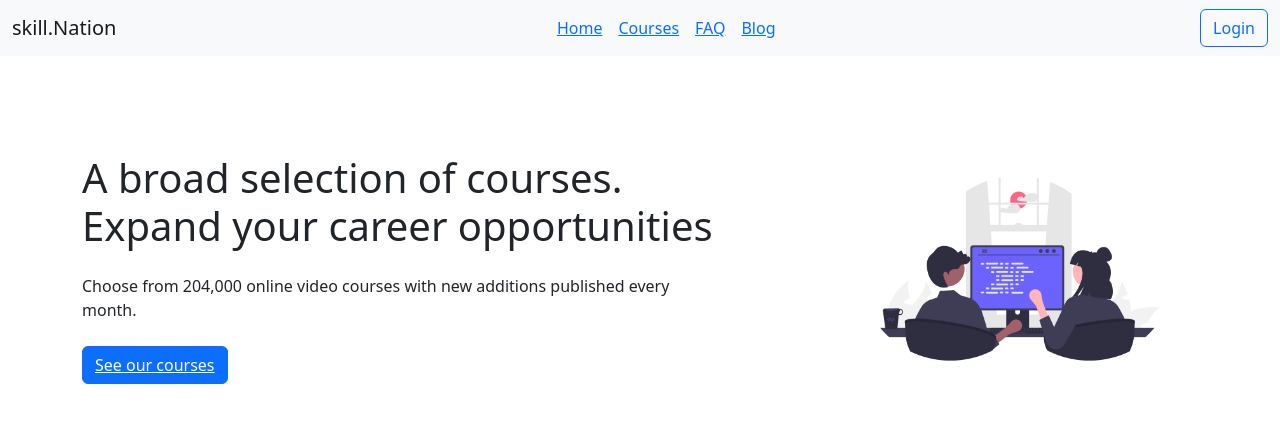
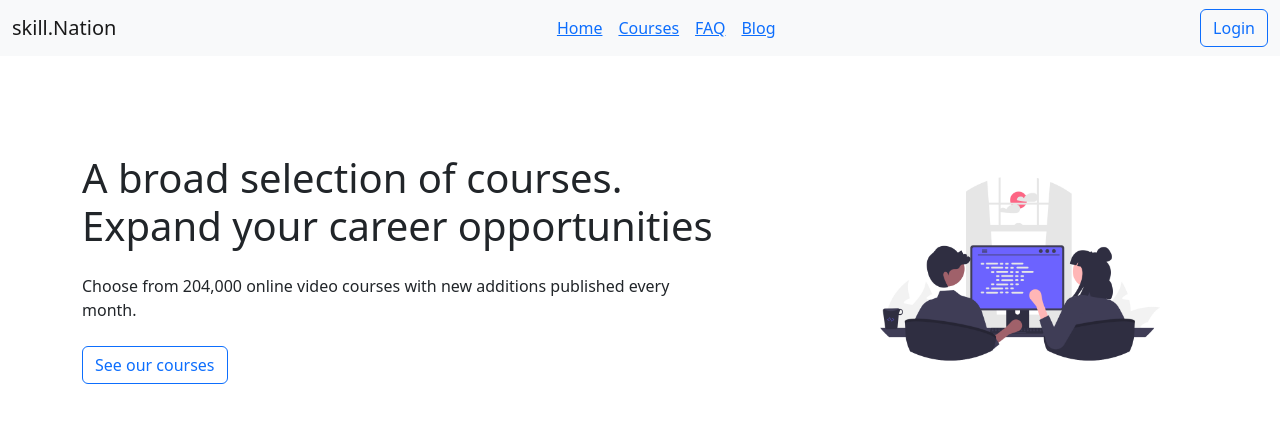
Before and after one commit to AR-Rashik/skill-nation-client, a React (Create React App) app: page / in a window 1280 px wide. Shown: the top 422 px of the page. Built offline with nearby package versions, Linux system fonts and the light colour scheme.

Commit message:
homepage hero section added

```diff
--- a/src/Pages/Home/Home.js
+++ b/src/Pages/Home/Home.js
@@ -1,6 +1,5 @@
 import React from 'react';
 import Image from 'react-bootstrap/Image';
-import Form from 'react-bootstrap/Form';
 import { Button } from 'react-bootstrap';
 import heroImage from '../../assets/hero.png';
 import { Link } from 'react-router-dom';
@@ -14,7 +13,7 @@ const Home = () => {
             <div className="col-lg-7 text-lg-start text-center">
               <h1 className="mb-4">A broad selection of courses. <br /> Expand your career opportunities </h1>
               <p className="mb-4">Choose from 204,000 online video courses with new additions published every month.</p>
-              <Button><Link className='text-white' to='/courses'>See our courses</Link></Button>
+              <Link className='' to='/courses'><Button variant="outline-primary">See our courses</Button></Link>
             </div>
             <div className="col-lg-4 d-lg-block d-none">
               <Image src={heroImage} alt="illustration" className="img-fluid"/>
```
